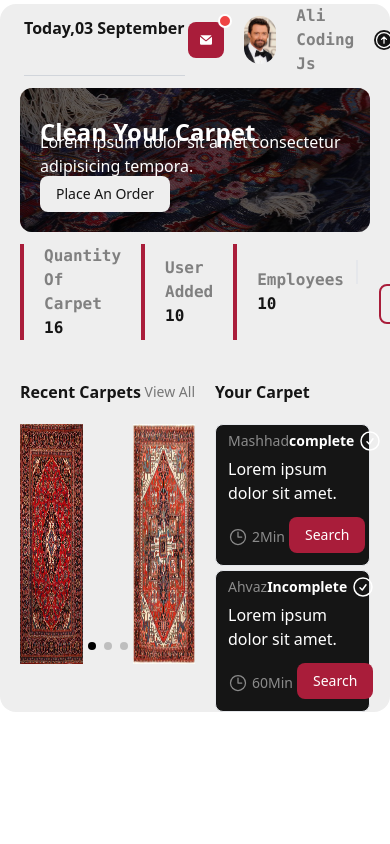
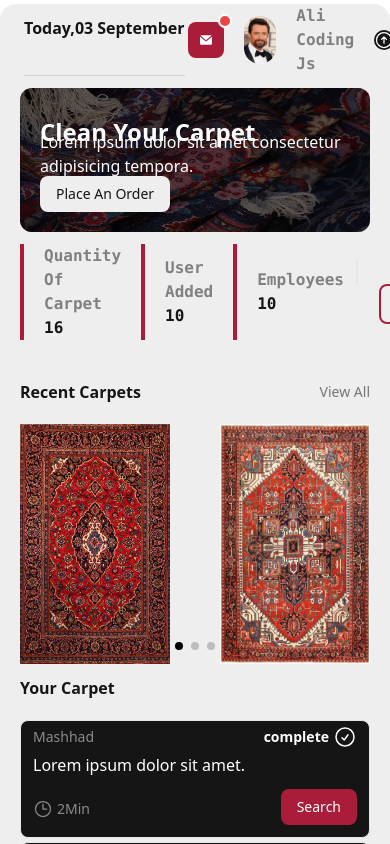
Before and after one commit to alibazregarijs/mycarpet, a Next.js app: page /home in a window 390 px wide. Built offline with nearby package versions, Linux system fonts and the light colour scheme.

Commit message:
home-responsive-complete

```diff
--- a/components/Feed.jsx
+++ b/components/Feed.jsx
@@ -86,7 +86,7 @@ const Feed = () => {
           </div>
         </div>
       </div>
-      <div className="grid grid-cols-12 mt-10 space-x-5 mx-5 ">
+      <div className="md:grid grid-cols-12 mt-10 md:space-x-5 mx-5 ">
         <div className="col-span-6">
           <div className="flex justify-between items-center">
             <h2 className="text-md  text-myBlack font-bold">Recent Carpets</h2>
```
